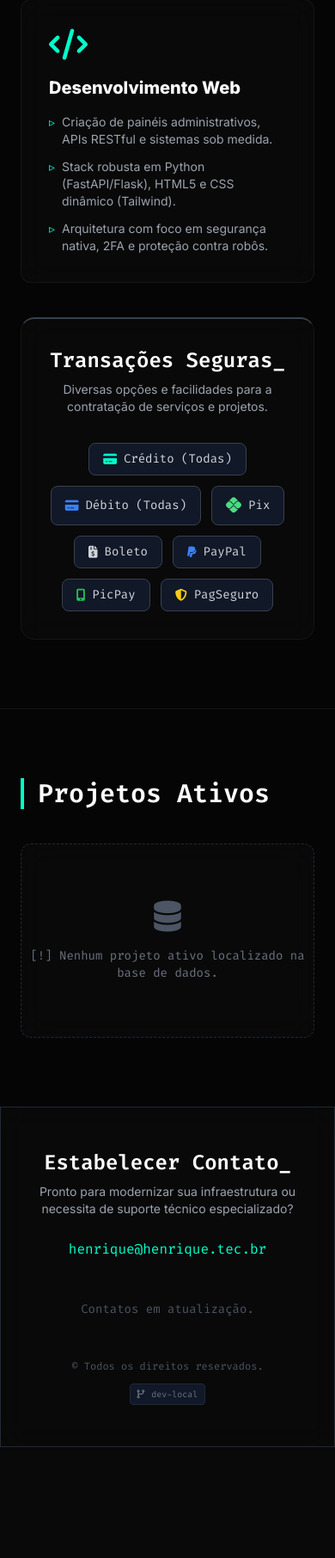
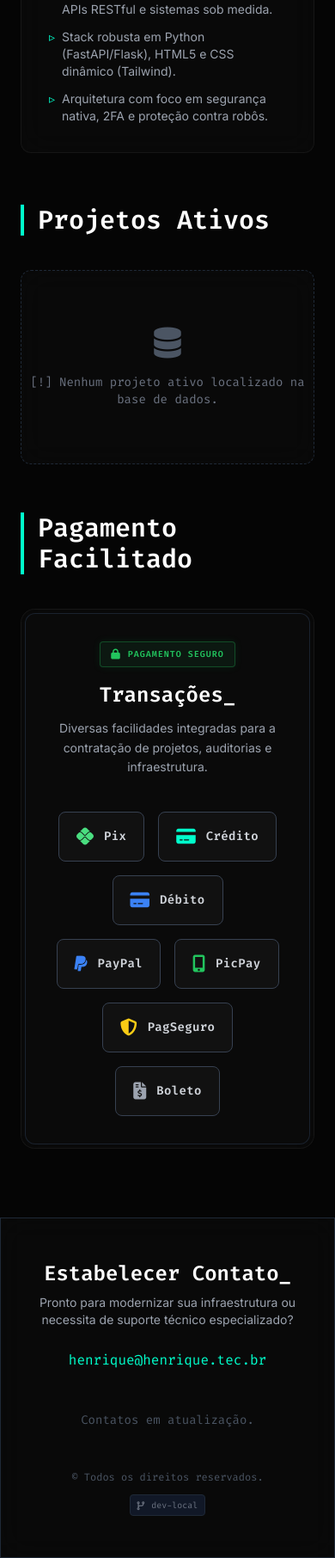
Before and after one commit to AprendendoLinux/henrique.tec.br, a FastAPI app: page / in a window 390 px wide. Shown: the part 2875-4687 px from the top of the page at 86% size. Before the commit the page ends 4558 px from the top, so only its background shows below. Run offline with FastAPI, Linux system fonts and the light colour scheme; data that the repository does not hold is empty; some libraries are stand-ins or nearby versions.

Commit message:
refactor(ui): grande atualização de arquitetura visual, ux e assets do portfólio
Este commit consolida uma série de melhorias focadas em performance, design responsivo e experiência do usuário (UX), elevando o padrão corporativo da interface.

SEO & Assets:
- Migração de logos externos (distros Linux) para arquivos vetoriais (.svg) locais na pasta `/static`, garantindo carregamento instantâneo.
- Atualização do `sitemap.xml`: remoção da rota obsoleta de manutenção e inclusão das novas rotas de serviços (Docker, Virtualização, Desenvolvimento, etc.).

Hero Section & Mobile:
- Correção de glitch de renderização no motor Chromium (conflito entre drop-shadow e bg-clip-text) no título principal.
- Implementação de layout "Full Bleed" (sangria total) no mobile (`px-0 md:px-6`, `rounded-none md:rounded-3xl`), aumentando a imersão em smartphones.

Projetos Ativos (Dashboard Dinâmico):
- Redesign completo dos cards de projetos, simulando janelas de terminal (com luzes de status e IDs).
- Implementação de lógica no Jinja2 para renderização dinâmica de ícones e cores baseada na categoria da aplicação.
- Criação de botões de ação interativos estilo prompt (`Execute_`).

Arquitetura de Informação & Pagamentos:
- Reordenação de seções (Projetos antes de Pagamentos) aplicando o princípio de ancoragem de valor.
- Redesign do módulo "Pagamento Facilitado" com cápsula de contatos premium, hover effects 3D e alinhamento milimétrico entre ícones vetoriais e textos.
- Ajuste fino do padding (`pt`, `pb`) entre todas as seções para garantir um ritmo visual simétrico e fluído.

```diff
--- a/templates/index.html
+++ b/templates/index.html
@@ -1,8 +1,8 @@
 {% extends "base.html" %}
 
 {% block content %}
-    <section class="max-w-6xl mx-auto px-6 pt-12 w-full">
-        <div class="relative w-full flex-grow flex flex-col items-center justify-center py-20 text-center overflow-hidden rounded-3xl border border-gray-800 bg-[#0a0a0a]">
+   <section class="max-w-6xl mx-auto px-0 md:px-6 pt-6 md:pt-12 w-full">
+        <div class="relative w-full flex-grow flex flex-col items-center justify-center py-16 md:py-20 text-center overflow-hidden rounded-none md:rounded-3xl border-y md:border border-gray-800 bg-[#0a0a0a]">
 
             <div class="absolute inset-0 z-0 bg-cover bg-center bg-fixed opacity-40 transform hover:scale-105 transition-transform duration-[30s]"
                  style="background-image: url('https://images.unsplash.com/photo-1451187580459-43490279c0fa?q=80&w=2072&auto=format&fit=crop');">
@@ -24,7 +24,7 @@
                     Projetos de ponta a ponta para a sua empresa. Da arquitetura de redes, virtualização e servidores Linux, até a automação de containers e a criação de sistemas web sob medida.
                 </p>
 
-                <a href="#contato" class="px-8 py-4 rounded-md bg-neon text-darkbg font-bold font-mono hover:bg-white transition duration-300">
+                <a href="#contato" class="px-8 py-4 rounded-md bg-neon text-darkbg font-bold font-mono hover:bg-white transition duration-300 shadow-[0_0_20px_rgba(0,255,204,0.3)]">
                     >_ SOLICITAR PROPOSTA
                 </a>
             </div>
@@ -99,40 +99,7 @@
         </div>
     </section>
 
-    <section class="max-w-6xl mx-auto px-6 pb-20 w-full">
-        <div class="glass-card p-8 rounded-2xl flex flex-col md:flex-row items-center justify-between gap-8 border-t-2 border-t-gray-700">
-            <div class="md:w-1/3 text-center md:text-left">
-                <h2 class="text-2xl font-bold font-mono text-white mb-2">Transações Seguras_</h2>
-                <p class="text-gray-400 text-sm">Diversas opções e facilidades para a contratação de serviços e projetos.</p>
-            </div>
-
-            <div class="md:w-2/3 flex flex-wrap gap-3 justify-center md:justify-end">
-                <span class="px-4 py-2 bg-gray-900 border border-gray-700 rounded-lg text-gray-300 font-mono text-sm flex items-center hover:border-neon transition cursor-default">
-                    <i class="fa-solid fa-credit-card text-neon mr-2"></i> Crédito (Todas)
-                </span>
-                <span class="px-4 py-2 bg-gray-900 border border-gray-700 rounded-lg text-gray-300 font-mono text-sm flex items-center hover:border-accent transition cursor-default">
-                    <i class="fa-solid fa-credit-card text-accent mr-2"></i> Débito (Todas)
-                </span>
-                <span class="px-4 py-2 bg-gray-900 border border-gray-700 rounded-lg text-gray-300 font-mono text-sm flex items-center hover:border-green-400 transition cursor-default">
-                    <i class="fa-brands fa-pix text-green-400 mr-2 text-lg"></i> Pix
-                </span>
-                <span class="px-4 py-2 bg-gray-900 border border-gray-700 rounded-lg text-gray-300 font-mono text-sm flex items-center hover:border-gray-300 transition cursor-default">
-                    <i class="fa-solid fa-file-invoice-dollar text-gray-300 mr-2"></i> Boleto
-                </span>
-                <span class="px-4 py-2 bg-gray-900 border border-gray-700 rounded-lg text-gray-300 font-mono text-sm flex items-center hover:border-blue-500 transition cursor-default">
-                    <i class="fa-brands fa-paypal text-blue-500 mr-2"></i> PayPal
-                </span>
-                <span class="px-4 py-2 bg-gray-900 border border-gray-700 rounded-lg text-gray-300 font-mono text-sm flex items-center hover:border-green-500 transition cursor-default">
-                    <i class="fa-solid fa-mobile-screen-button text-green-500 mr-2"></i> PicPay
-                </span>
-                <span class="px-4 py-2 bg-gray-900 border border-gray-700 rounded-lg text-gray-300 font-mono text-sm flex items-center hover:border-yellow-400 transition cursor-default">
-                    <i class="fa-solid fa-shield-halved text-yellow-400 mr-2"></i> PagSeguro
-                </span>
-            </div>
-        </div>
-    </section>
-
-    <section id="projetos" class="max-w-6xl mx-auto px-6 py-20 w-full border-t border-gray-800/50">
+    <section id="projetos" class="max-w-6xl mx-auto px-6 pb-4 pt-5 w-full">
         <h2 class="text-3xl font-bold mb-10 font-mono text-white border-l-4 border-neon pl-4">Projetos Ativos</h2>
 
         <div class="grid grid-cols-1 md:grid-cols-2 gap-8">
@@ -211,4 +178,54 @@
             {% endfor %}
         </div>
     </section>
+
+    <section class="max-w-6xl mx-auto px-6 pb-20 pt-10 w-full">
+        <h2 class="text-3xl font-bold mb-10 font-mono text-white border-l-4 border-neon pl-4">Pagamento Facilitado</h2>
+
+        <div class="relative glass-card p-1 rounded-2xl overflow-hidden group">
+            <div class="absolute inset-0 bg-gradient-to-r from-neon/10 via-transparent to-accent/10 opacity-0 group-hover:opacity-100 transition duration-700 pointer-events-none"></div>
+
+            <div class="bg-[#0a0a0a] p-8 md:p-10 rounded-xl relative z-10 flex flex-col md:flex-row items-center justify-between gap-10 border border-gray-800/80">
+                <div class="md:w-1/3 text-center md:text-left">
+                    <div class="inline-flex items-center gap-2 px-3 py-1.5 rounded bg-green-900/20 border border-green-500/30 text-green-500 text-[10px] font-mono font-bold tracking-widest uppercase mb-4 shadow-[0_0_10px_rgba(34,197,94,0.1)]">
+                        <i class="fa-solid fa-lock text-xs"></i> Pagamento Seguro
+                    </div>
+                    <h2 class="text-2xl md:text-3xl font-bold font-mono text-white mb-3">Transações_</h2>
+                    <p class="text-gray-400 text-sm leading-relaxed">Diversas facilidades integradas para a contratação de projetos, auditorias e infraestrutura.</p>
+                </div>
+
+                <div class="md:w-2/3 flex flex-wrap gap-4 justify-center md:justify-end">
+                    <div class="flex items-center gap-3 px-5 py-3.5 bg-[#111] border border-gray-700 hover:border-green-400 rounded-lg transition-all duration-300 hover:shadow-[0_0_20px_rgba(74,222,128,0.15)] hover:-translate-y-1 cursor-default">
+                        <i class="fa-brands fa-pix text-green-400 text-xl"></i>
+                        <span class="text-gray-300 font-mono text-sm font-bold tracking-wide">Pix</span>
+                    </div>
+                    <div class="flex items-center gap-3 px-5 py-3.5 bg-[#111] border border-gray-700 hover:border-neon rounded-lg transition-all duration-300 hover:shadow-[0_0_20px_rgba(0,255,204,0.15)] hover:-translate-y-1 cursor-default">
+                        <i class="fa-solid fa-credit-card text-neon text-xl"></i>
+                        <span class="text-gray-300 font-mono text-sm font-bold tracking-wide">Crédito</span>
+                    </div>
+                    <div class="flex items-center gap-3 px-5 py-3.5 bg-[#111] border border-gray-700 hover:border-accent rounded-lg transition-all duration-300 hover:shadow-[0_0_20px_rgba(59,130,246,0.15)] hover:-translate-y-1 cursor-default">
+                        <i class="fa-solid fa-credit-card text-accent text-xl"></i>
+                        <span class="text-gray-300 font-mono text-sm font-bold tracking-wide">Débito</span>
+                    </div>
+                    <div class="flex items-center gap-3 px-5 py-3.5 bg-[#111] border border-gray-700 hover:border-blue-500 rounded-lg transition-all duration-300 hover:shadow-[0_0_20px_rgba(59,130,246,0.15)] hover:-translate-y-1 cursor-default">
+                        <i class="fa-brands fa-paypal text-blue-500 text-xl"></i>
+                        <span class="text-gray-300 font-mono text-sm font-bold tracking-wide">PayPal</span>
+                    </div>
+                    <div class="flex items-center gap-3 px-5 py-3.5 bg-[#111] border border-gray-700 hover:border-green-500 rounded-lg transition-all duration-300 hover:shadow-[0_0_20px_rgba(34,197,94,0.15)] hover:-translate-y-1 cursor-default">
+                        <i class="fa-solid fa-mobile-screen-button text-green-500 text-xl"></i>
+                        <span class="text-gray-300 font-mono text-sm font-bold tracking-wide">PicPay</span>
+                    </div>
+                    <div class="flex items-center gap-3 px-5 py-3.5 bg-[#111] border border-gray-700 hover:border-yellow-400 rounded-lg transition-all duration-300 hover:shadow-[0_0_20px_rgba(250,204,21,0.15)] hover:-translate-y-1 cursor-default">
+                        <i class="fa-solid fa-shield-halved text-yellow-400 text-xl"></i>
+                        <span class="text-gray-300 font-mono text-sm font-bold tracking-wide">PagSeguro</span>
+                    </div>
+                    <div class="flex items-center gap-3 px-5 py-3.5 bg-[#111] border border-gray-700 hover:border-gray-300 rounded-lg transition-all duration-300 hover:shadow-[0_0_20px_rgba(209,213,219,0.1)] hover:-translate-y-1 cursor-default">
+                        <i class="fa-solid fa-file-invoice-dollar text-gray-400 text-xl"></i>
+                        <span class="text-gray-300 font-mono text-sm font-bold tracking-wide">Boleto</span>
+                    </div>
+                </div>
+            </div>
+        </div>
+    </section>
+
 {% endblock %}
```
